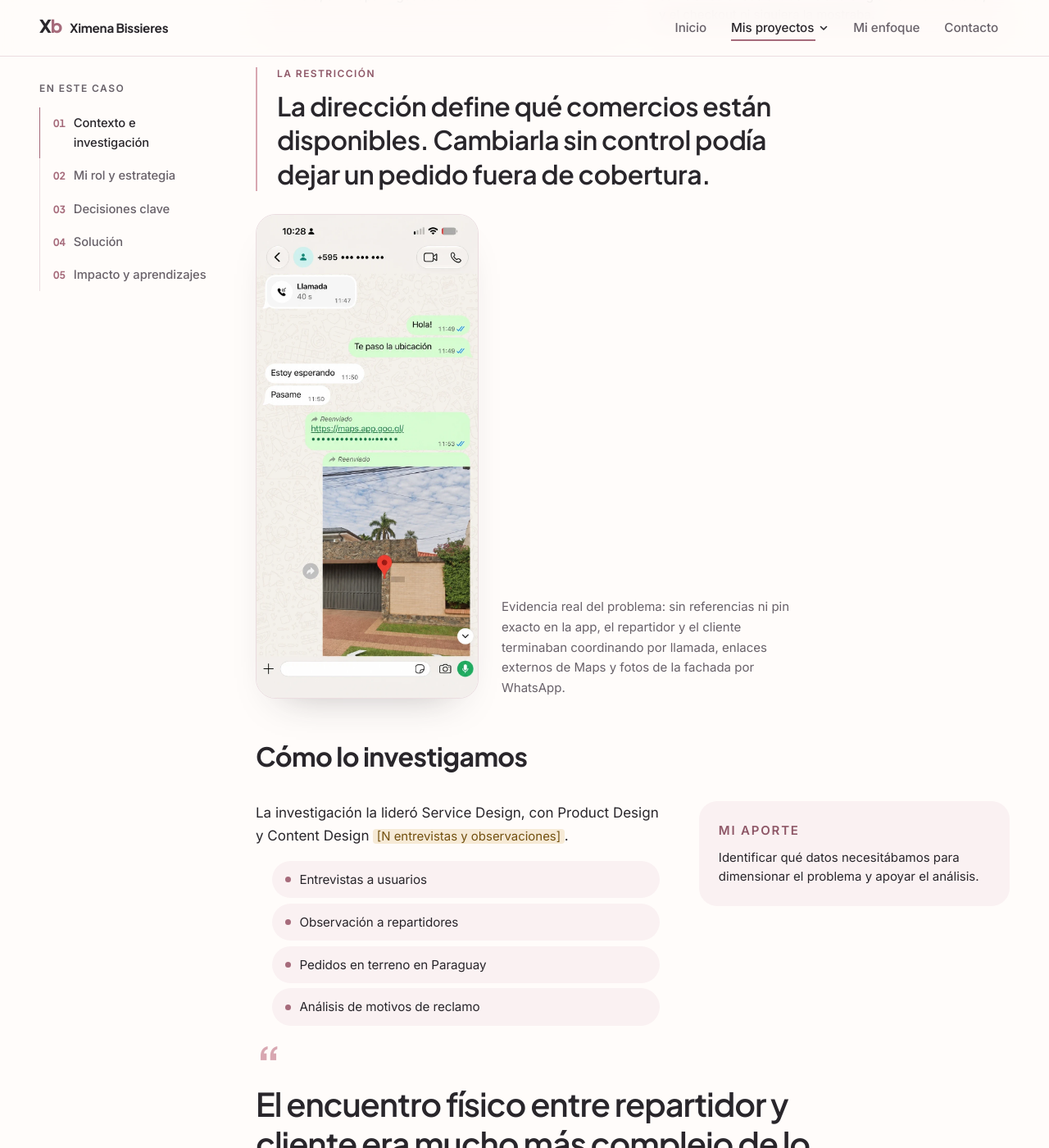
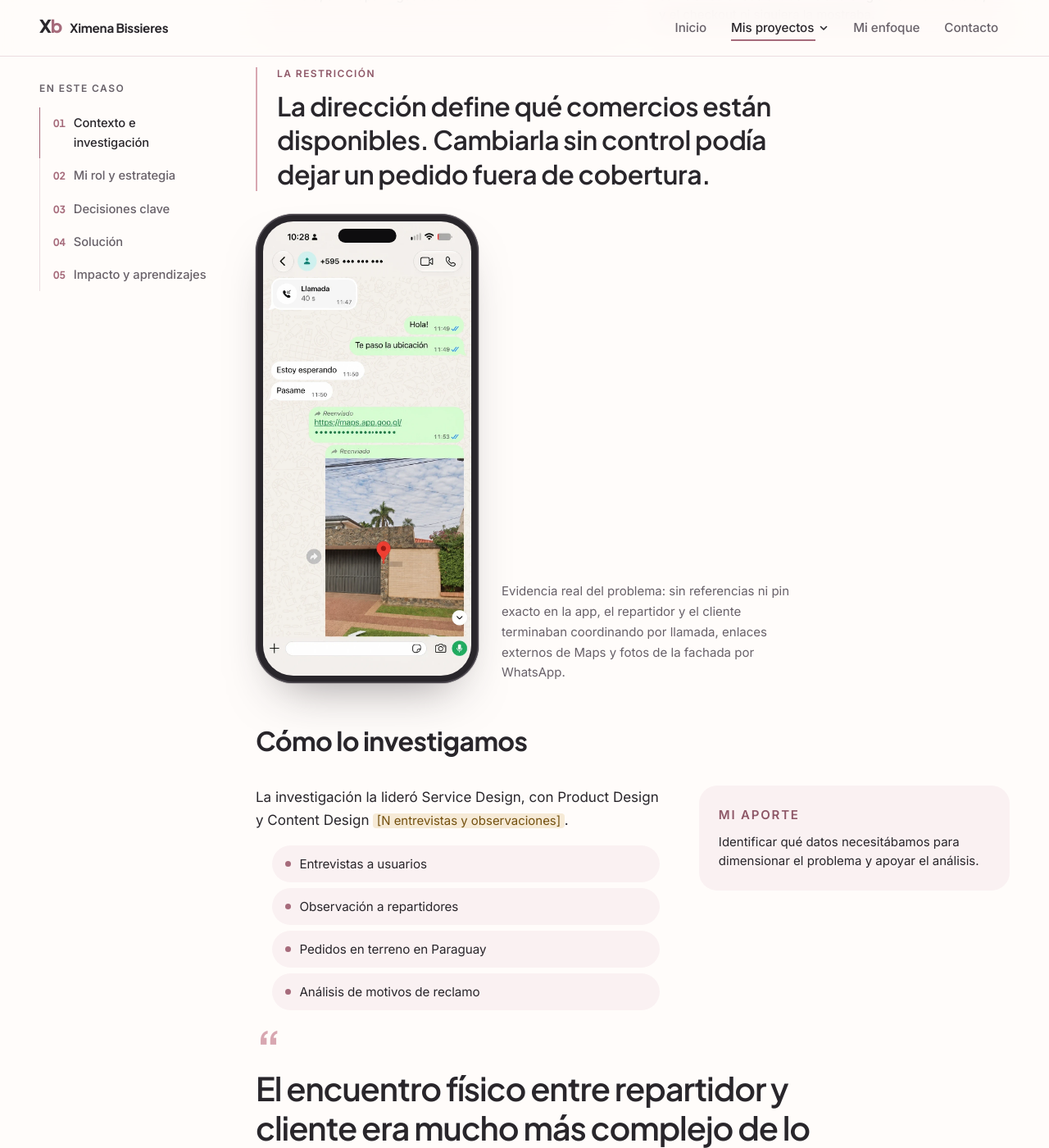
Before and after one commit to ximebissieres/Ximebissieres.github.io, a Jekyll site: the page built from proyectos/monchis.html, in a window 1280 px wide and 1400 px high, scrolled down 1941 px. Shown: the whole window at 82% size. Built offline with Jekyll 4.4.1, drawn with Linux system fonts in a browser that asks for light colours.

Commit message:
Monchis: mockup de teléfono para la evidencia de WhatsApp
Co-Authored-By: Claude Opus 5.5 <noreply@anthropic.com>
Claude-Session: https://claude.ai/code/session_01DJ4kQgEHjb3PtnpPBBuZ5X

```diff
--- a/assets/styles.css
+++ b/assets/styles.css
@@ -1494,7 +1494,16 @@ body { font-family: var(--sans); font-size: var(--fs-body); line-height: 1.65; f
 .shot-frame[style*="aspect-ratio"] img[width] { height: 100%; }
 .shot-phone .shot-frame, .shot-ticket .shot-frame { box-shadow: 0 24px 48px -32px rgba(41, 38, 43, .35); }
 .shot-phone { max-width: 18rem; }
-.shot-phone .shot-frame { border-radius: 24px; }
+/* Mockup de teléfono en CSS: marco grafito, esquinas de dispositivo e isla superior */
+.shot-phone .shot-frame {
+  position: relative; padding: 9px; background: var(--ink); border: 0; border-radius: 46px;
+  box-shadow: inset 0 0 0 1.5px #4A454D, 0 0 0 1px color-mix(in srgb, var(--ink) 20%, transparent), 0 30px 60px -30px rgba(41, 38, 43, .5);
+}
+.shot-phone .shot-frame img { border-radius: 37px; }
+.shot-phone .shot-frame::after {
+  content: ""; position: absolute; left: 50%; top: calc(9px + 1.5%); transform: translateX(-50%);
+  width: 26%; height: 3%; border-radius: 999px; background: #0E0D0F;
+}
 @media (min-width: 760px) {
   .shot-phone { max-width: none; grid-template-columns: minmax(0, 17rem) minmax(0, 22rem); column-gap: 28px; align-items: end; }
 }
```
